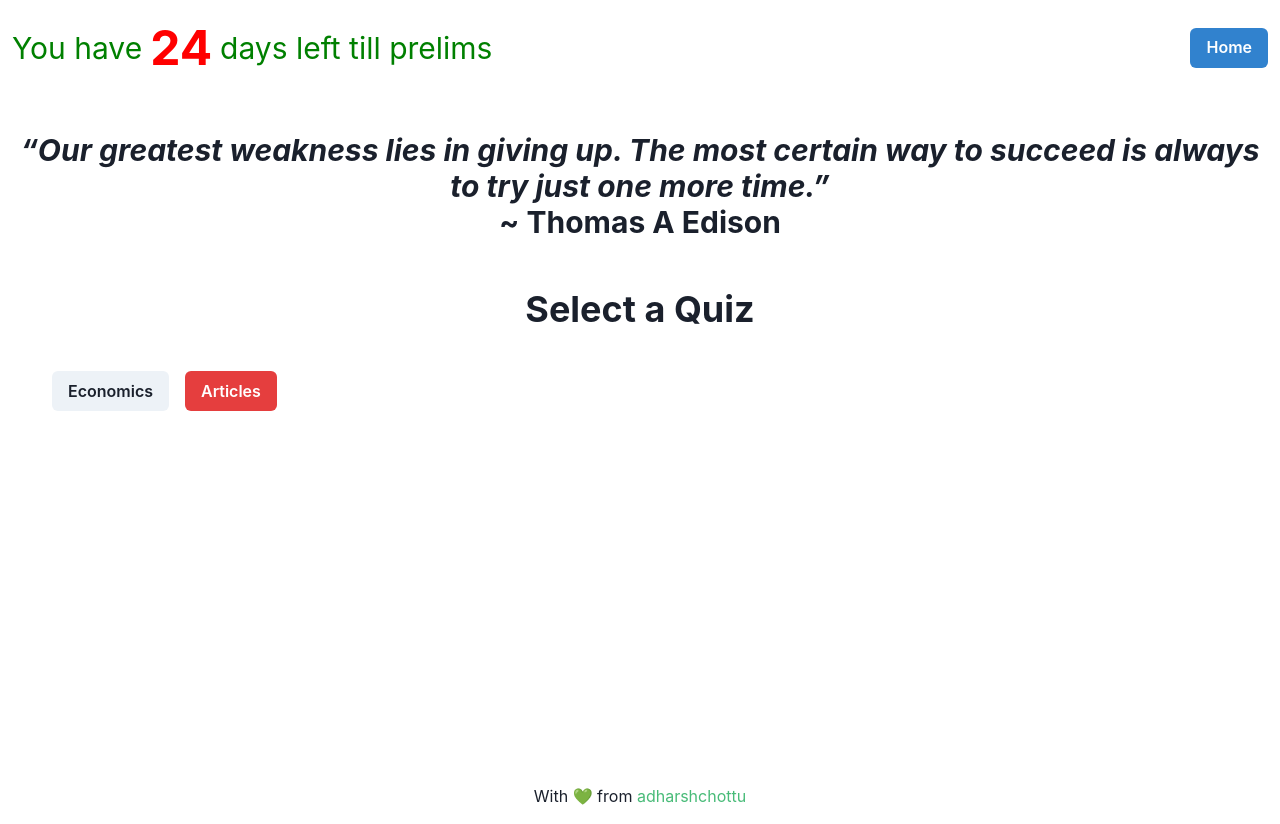
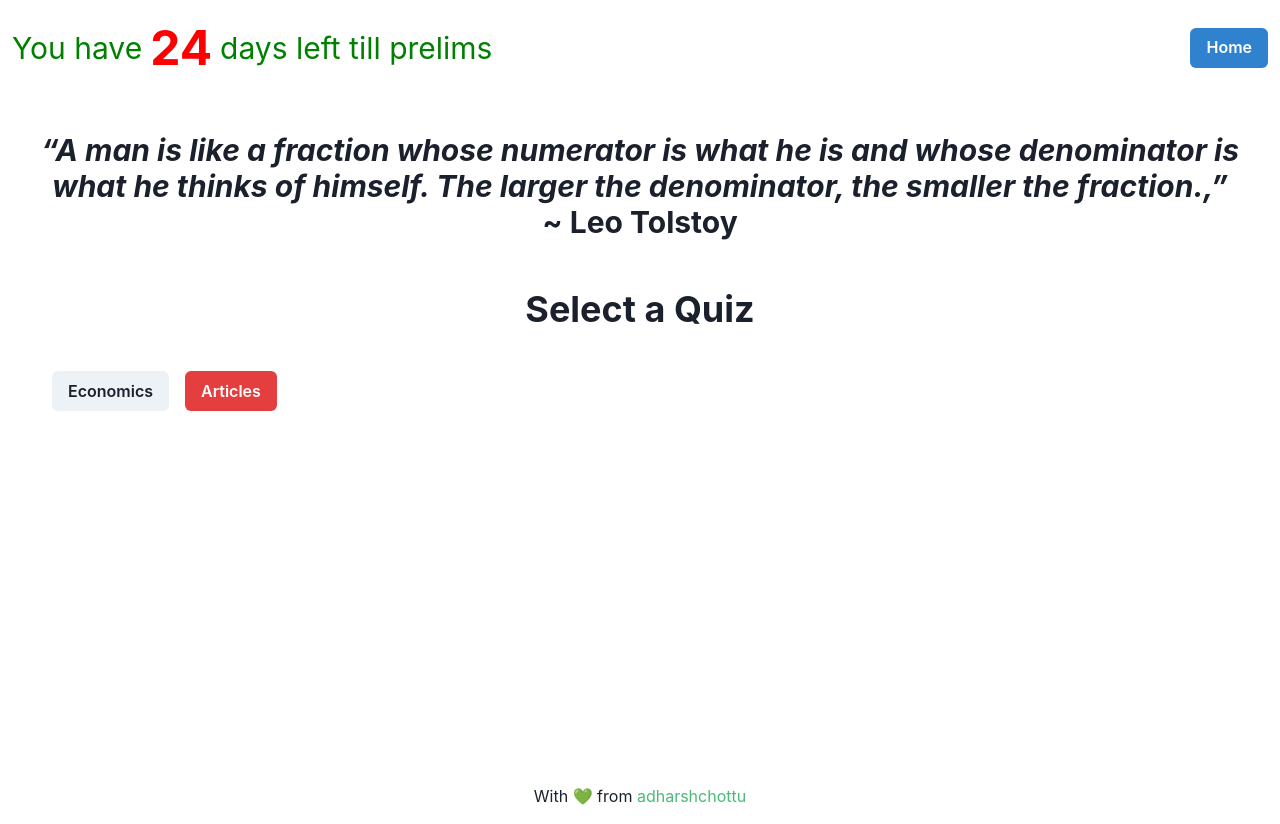
Before and after one commit to adharshchottu/upsc-quiz-app, a React (Vite) app: page / in a window 1280 px wide. Built offline with nearby package versions, Linux system fonts and the light colour scheme.

Commit message:
dynamic import for quotes

```diff
--- a/src/components/Quotebar.tsx
+++ b/src/components/Quotebar.tsx
@@ -1,12 +1,29 @@
 import { Box, Center, Heading } from "@chakra-ui/react";
-import {quotes} from "./quotes.js"
+import { useEffect, useState } from "react";
+import { quotes } from "./quotes";
 
 export default function Quotebar() {
-    const random = Math.floor(Math.random() * quotes.length);
-    const quote = quotes[random]
+    const [quotes, setQuotes] = useState<quotes[] | null>(null);
+    const [quote,setQuote] = useState<quotes | null>(null);
+    useEffect(() => {
+        import('./quotes')
+            .then((d) => {
+                setQuotes(d.quotes);
+            })
+            .catch((error) => console.error(error));
+    }, [])
+
+    useEffect(() => {
+        const random = quotes ? Math.floor(Math.random() * quotes.length) : 0;
+        const randomQuote = quotes && quotes[random];
+        setQuote(randomQuote);
+    },[quotes])
+
     return <>
         <Center>
             <Box marginBlock={4}>
+                {
+                    quote && (
                         <Heading as='h2' size='lg' p={5} textAlign="center">
                             <i>
                                 “{quote.quote}”
@@ -14,6 +31,8 @@ export default function Quotebar() {
                             <br />
                             ~ {quote.quoter}
                         </Heading>
+                    )
+                }
             </Box>
         </Center>
     </>
--- a/src/components/quotes.ts
+++ b/src/components/quotes.ts
@@ -1,3 +1,8 @@
+export type quotes = {
+    quote: string;
+    quoter: string;
+};
+
 export const quotes = [
     {
         "quote": "The weak can never forgive; forgiveness is the attribute of strong.",
```
Lines whose indentation alone changed are shown as unchanged.
